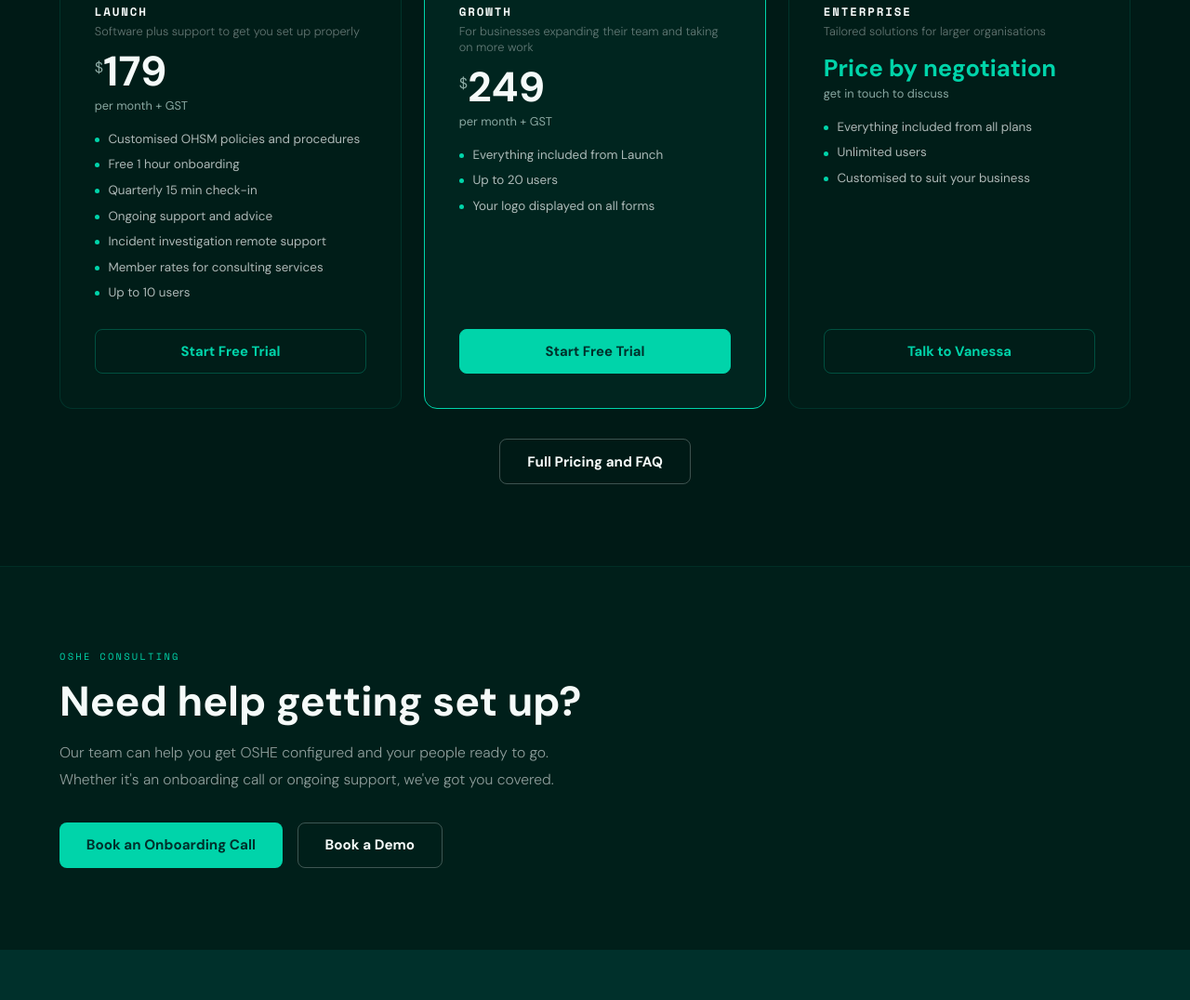
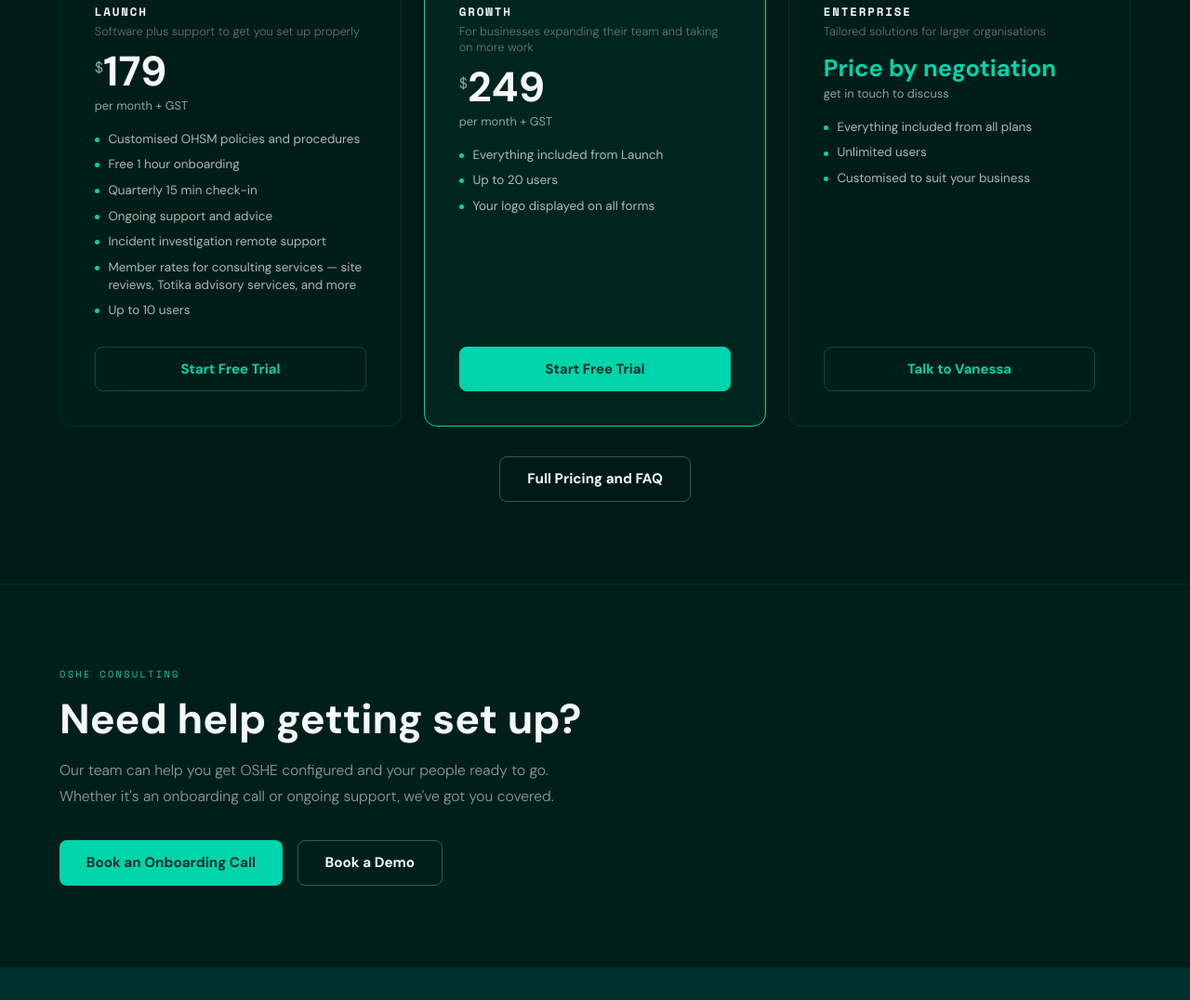
Before and after one commit to vcraftsoshe/OSHE, a plain HTML site: page index.html in a window 1280 px wide. Shown: the part 3610-4686 px from the top of the page at 93% size. Drawn offline with nearby package versions, Linux system fonts and the light colour scheme.

Commit message:
Update index.html

```diff
--- a/index.html
+++ b/index.html
@@ -24,7 +24,6 @@
   * { margin:0; padding:0; box-sizing:border-box; }
   html { scroll-behavior:smooth; }
   body { font-family:'DM Sans',sans-serif; background:var(--dark); color:var(--white); overflow-x:hidden; }
-
   nav { position:fixed; top:0; left:0; right:0; z-index:100; display:flex; align-items:center; justify-content:space-between; padding:1.5rem 4rem; background:rgba(0,48,43,0.92); backdrop-filter:blur(14px); border-bottom:1px solid rgba(0,212,170,0.12); }
   .nav-logo { display:flex; align-items:center; gap:1rem; text-decoration:none; }
   .nav-div { width:1px; height:36px; background:rgba(0,212,170,0.25); }
@@ -37,7 +36,6 @@
   .nav-links a:hover { color:var(--teal); }
   .nav-cta { background:var(--teal); color:var(--dark)!important; padding:0.55rem 1.3rem; border-radius:6px; font-weight:700!important; }
   .nav-cta:hover { background:var(--teal-light)!important; }
-
   .hamburger { display:none; flex-direction:column; gap:5px; cursor:pointer; padding:0.5rem; background:none; border:none; }
   .hamburger span { width:24px; height:2px; background:#ffffff; border-radius:2px; transition:all 0.3s; display:block; }
   .hamburger.open span:nth-child(1) { transform:rotate(45deg) translate(5px,5px); }
@@ -48,7 +46,6 @@
   .mobile-menu a { color:var(--white); text-decoration:none; font-size:1.5rem; font-weight:700; transition:color 0.2s; }
   .mobile-menu a:hover { color:var(--teal); }
   .mobile-menu .mobile-cta { background:var(--teal); color:var(--dark)!important; padding:0.85rem 2rem; border-radius:8px; }
-
   .btn { display:inline-flex; align-items:center; gap:0.5rem; padding:0.85rem 1.8rem; border-radius:8px; font-family:'DM Sans',sans-serif; font-size:0.95rem; font-weight:700; cursor:pointer; text-decoration:none; border:none; transition:all 0.2s; }
   .btn-teal { background:var(--teal); color:var(--dark); }
   .btn-teal:hover { background:var(--teal-light); transform:translateY(-2px); box-shadow:0 8px 24px rgba(0,212,170,0.2); }
@@ -60,7 +57,6 @@
   .btn-dark:hover { background:#001f1a; transform:translateY(-2px); }
   .btn-white { background:#fff; color:var(--harm-accent); }
   .btn-white:hover { background:#fff0eb; }
-
   .hero { min-height:100vh; display:flex; flex-direction:column; justify-content:center; padding:11rem 4rem 5rem; position:relative; overflow:hidden; }
   .hero-bg { position:absolute; inset:0; background:radial-gradient(ellipse 80% 60% at 70% 50%,rgba(0,212,170,0.07) 0%,transparent 70%); }
   .hero-grid { position:absolute; inset:0; background-image:linear-gradient(rgba(0,212,170,0.03) 1px,transparent 1px),linear-gradient(90deg,rgba(0,212,170,0.03) 1px,transparent 1px); background-size:60px 60px; }
@@ -73,7 +69,6 @@
   .hero-stats { display:flex; gap:3.5rem; margin-top:4.5rem; flex-wrap:wrap; animation:fadeUp 0.7s 0.4s ease both; }
   .stat h3 { font-family:'Space Mono',monospace; font-size:2rem; color:var(--teal); font-weight:700; }
   .stat p { font-size:0.8rem; color:var(--grey); margin-top:0.2rem; max-width:140px; line-height:1.4; }
-
   .hero-inner { display:grid; grid-template-columns:1fr auto; align-items:center; gap:4rem; }
   .iphone-wrap { position:relative; z-index:1; flex-shrink:0; }
   .iphone { width:320px; background:#0a0a0a; border-radius:44px; padding:12px; box-shadow:0 0 0 1px rgba(255,255,255,0.1),0 30px 80px rgba(0,0,0,0.5),0 0 40px rgba(0,212,170,0.08); position:relative; }
@@ -81,7 +76,6 @@
   .iphone-screen { width:100%; border-radius:34px; overflow:hidden; background:#000; aspect-ratio:9/19.5; position:relative; }
   .iphone-screen img { width:100%; height:100%; object-fit:cover; object-position:top; }
   .iphone-btn { width:3px; height:60px; background:rgba(255,255,255,0.15); border-radius:2px; position:absolute; right:-4px; top:120px; }
-
   .brands { display:grid; grid-template-columns:1fr 1fr; }
   .brand-half { padding:4.5rem 4rem; position:relative; overflow:hidden; }
   .brand-half.oshe { background:rgba(0,212,170,0.04); border-top:1px solid rgba(0,212,170,0.1); border-bottom:1px solid rgba(0,212,170,0.1); border-right:1px solid rgba(0,212,170,0.1); }
@@ -95,7 +89,6 @@
   .brand-half.oshe .brand-link { color:var(--teal); }
   .brand-half.harm .brand-link { color:var(--harm-accent); }
   .brand-link:hover { gap:0.9rem; }
-
   .sec { padding:5.5rem 4rem; }
   .sec.light { background:var(--white); color:var(--dark); }
   .sec.dark2 { background:#001f1a; }
@@ -106,33 +99,28 @@
   .sec.light h2.tt { color:var(--dark); }
   .sub { font-size:0.98rem; color:rgba(245,250,249,0.58); line-height:1.8; font-weight:300; max-width:540px; }
   .sec.light .sub { color:rgba(0,48,43,0.58); }
-
   .feat-grid { display:grid; grid-template-columns:repeat(3,1fr); gap:1px; background:rgba(0,48,43,0.1); margin-top:3rem; }
   .fc { background:var(--white); padding:2rem; transition:background 0.2s; }
   .fc:hover { background:#edf8f5; }
   .fc-num { font-family:'Space Mono',monospace; font-size:0.58rem; letter-spacing:0.16em; color:var(--teal); margin-bottom:0.5rem; text-transform:uppercase; }
   .fc h3 { font-size:0.97rem; font-weight:700; color:var(--dark); margin-bottom:0.4rem; line-height:1.3; }
   .fc p { font-size:0.83rem; color:rgba(0,48,43,0.55); line-height:1.6; font-weight:300; }
-
   .harm-grid { display:grid; grid-template-columns:1fr 1fr; gap:1rem; margin-top:2.5rem; }
   .hc { border:1px solid rgba(46,55,254,0.15); border-radius:10px; padding:1.5rem; background:rgba(46,55,254,0.04); transition:all 0.25s; }
   .hc:hover { border-color:rgba(46,55,254,0.4); background:rgba(46,55,254,0.08); }
   .hc h3 { font-size:0.97rem; font-weight:700; color:var(--harm-accent); margin-bottom:0.35rem; }
   .hc p { font-size:0.83rem; color:rgba(245,250,249,0.52); line-height:1.6; font-weight:300; }
-
   .cbar { background:var(--teal); color:var(--dark); padding:3rem 4rem; display:flex; align-items:center; justify-content:space-between; gap:2rem; flex-wrap:wrap; }
   .cbar h3 { font-size:clamp(1.2rem,2.2vw,1.8rem); font-weight:700; max-width:580px; line-height:1.3; }
   .cbar p { opacity:0.7; margin-top:0.3rem; font-size:0.9rem; }
   .hbar { background:var(--harm-accent); color:#fff; padding:3rem 4rem; display:flex; align-items:center; justify-content:space-between; gap:2rem; flex-wrap:wrap; }
   .hbar h3 { font-size:clamp(1.2rem,2.2vw,1.8rem); font-weight:700; max-width:580px; line-height:1.3; }
   .hbar p { opacity:0.8; margin-top:0.3rem; font-size:0.9rem; }
-
   .v-wrap { display:grid; grid-template-columns:1fr 1.3fr; gap:5rem; align-items:center; }
   .photo-box { width:100%; aspect-ratio:4/5; border-radius:16px; border:1px solid rgba(0,212,170,0.15); overflow:hidden; position:relative; }
   .photo-box img { width:100%; height:100%; object-fit:cover; }
   .quote { font-size:1.1rem; font-style:italic; color:var(--teal); line-height:1.7; border-left:3px solid var(--teal); padding-left:1.3rem; margin:1.8rem 0; font-weight:300; }
   .body-t { font-size:0.95rem; color:rgba(245,250,249,0.62); line-height:1.85; font-weight:300; }
-
   .price-grid { display:grid; grid-template-columns:repeat(3,1fr); gap:1.5rem; margin-top:3rem; }
   .pcard { border:1px solid rgba(0,212,170,0.12); border-radius:14px; padding:2.3rem; background:rgba(0,212,170,0.02); display:flex; flex-direction:column; transition:all 0.25s; position:relative; }
   .pcard:hover { border-color:rgba(0,212,170,0.3); transform:translateY(-4px); }
@@ -150,13 +138,11 @@
   .pbtn:hover { background:rgba(0,212,170,0.1); }
   .pcard.ft .pbtn { background:var(--teal); color:var(--dark); border-color:var(--teal); }
   .pcard.ft .pbtn:hover { background:var(--teal-light); }
-
   .cta-wrap { text-align:center; padding:6rem 4rem; }
   .cta-box { max-width:680px; margin:0 auto; background:linear-gradient(135deg,rgba(0,212,170,0.08),rgba(0,48,43,0.3)); border:1px solid rgba(0,212,170,0.2); border-radius:24px; padding:3.5rem; }
   .cta-box h2 { font-size:clamp(1.7rem,3.5vw,2.5rem); font-weight:700; margin-bottom:1rem; line-height:1.2; }
   .cta-box p { font-size:0.97rem; color:rgba(245,250,249,0.58); line-height:1.75; font-weight:300; margin-bottom:2rem; }
   .cta-acts { display:flex; gap:1rem; justify-content:center; flex-wrap:wrap; }
-
   footer { background:#001a16; border-top:1px solid rgba(0,212,170,0.08); padding:2.8rem 4rem; display:flex; align-items:center; justify-content:space-between; flex-wrap:wrap; gap:1.5rem; }
   .footer-logos { display:flex; align-items:center; gap:0.6rem; }
   .footer-logos span { font-family:'Space Mono',monospace; font-weight:700; font-size:1rem; }
@@ -166,7 +152,6 @@
   .flinks a { color:var(--grey); text-decoration:none; font-size:0.82rem; transition:color 0.2s; }
   .flinks a:hover { color:var(--teal); }
   .fcopy { font-size:0.74rem; color:rgba(138,168,162,0.45); text-align:right; line-height:1.6; }
-
   .overlay { display:none; position:fixed; inset:0; background:rgba(0,0,0,0.7); z-index:200; align-items:center; justify-content:center; padding:1.5rem; backdrop-filter:blur(4px); }
   .overlay.open { display:flex; }
   .popup { background:#001f1a; border:1px solid rgba(0,212,170,0.25); border-radius:18px; padding:2.5rem; width:100%; max-width:480px; position:relative; animation:fadeUp 0.3s ease both; }
@@ -188,10 +173,8 @@
   .success-msg { display:none; text-align:center; padding:1rem 0; }
   .success-msg h3 { font-size:1.3rem; font-weight:700; color:var(--teal); margin-bottom:0.5rem; }
   .success-msg p { font-size:0.88rem; color:rgba(245,250,249,0.5); line-height:1.6; }
-
   @keyframes scroll { from { transform:translateX(0); } to { transform:translateX(-50%); } }
   @keyframes fadeUp { from { opacity:0; transform:translateY(18px); } to { opacity:1; transform:translateY(0); } }
-
   @media(max-width:1024px) {
     nav { padding:1rem 1.5rem; }
     .hamburger { display:flex !important; }
@@ -221,7 +204,6 @@
 </script>
 </head>
 <body>
-
 <!-- TRIAL POPUP -->
 <div class="overlay" id="trialOverlay">
   <div class="popup">
@@ -267,7 +249,6 @@
     </div>
   </div>
 </div>
-
 <nav>
   <a href="index.html" class="nav-logo">
     <span class="nav-brand">
@@ -287,7 +268,6 @@
     <span></span><span></span><span></span>
   </button>
 </nav>
-
 <div class="mobile-menu" id="mobileMenu">
   <a href="oshe-features.html" onclick="toggleMenu()">OSHE Software</a>
   <a href="harm-services.html" onclick="toggleMenu()">HARM Consulting</a>
@@ -295,7 +275,6 @@
   <a href="team.html" onclick="toggleMenu()">Team</a>
   <a href="book.html" class="mobile-cta" onclick="toggleMenu()">Book Now</a>
 </div>
-
 <section class="hero">
   <div class="hero-bg"></div>
   <div class="hero-grid"></div>
@@ -332,7 +311,6 @@
     </div>
   </div>
 </section>
-
 <div class="brands" id="how-it-works">
   <div class="brand-half oshe">
     <div class="brand-name">OSHE</div>
@@ -347,7 +325,6 @@
     <a href="harm-services.html" class="brand-link">Explore HARM services →</a>
   </div>
 </div>
-
 <div class="sec light" id="features">
   <span class="stag">OSHE Platform</span>
   <h2 class="tt">Everything your site needs.<br>Nothing it doesn't.</h2>
@@ -361,7 +338,6 @@
     <a href="oshe-features.html" class="btn btn-teal">See All 9 Core Features</a>
   </div>
 </div>
-
 <div style="padding:3rem 0;border-top:1px solid rgba(0,212,170,0.08);border-bottom:1px solid rgba(0,212,170,0.08);">
   <p style="font-family:'Space Mono',monospace;font-size:0.65rem;letter-spacing:0.22em;text-transform:uppercase;color:var(--grey);text-align:center;margin-bottom:2rem;">Trusted By</p>
   <div style="overflow:hidden;width:100%;position:relative;">
@@ -381,7 +357,6 @@
     </div>
   </div>
 </div>
-
 <div class="cbar">
   <div>
     <h3>No app download needed for site sign-in.</h3>
@@ -389,7 +364,6 @@
   </div>
   <a href="book.html" class="btn btn-dark">See It in Action</a>
 </div>
-
 <div class="sec dark2" id="about">
   <div class="v-wrap">
     <div class="photo-box">
@@ -408,7 +382,6 @@
     </div>
   </div>
 </div>
-
 <div class="sec dark2" id="pricing" style="background:#001a16;">
   <span class="stag">OSHE Pricing</span>
   <h2 class="tt">Simple. Transparent. No surprises.</h2>
@@ -425,7 +398,7 @@
         <li>Quarterly 15 min check-in</li>
         <li>Ongoing support and advice</li>
         <li>Incident investigation remote support</li>
-        <li>Member rates for consulting services</li>
+        <li>Member rates for consulting services — site reviews, Totika advisory services, and more</li>
         <li>Up to 10 users</li>
       </ul>
       <a href="book.html" class="pbtn">Start Free Trial</a>
@@ -459,7 +432,6 @@
     <a href="pricing.html" class="btn btn-outline">Full Pricing and FAQ</a>
   </div>
 </div>
-
 <div class="sec dark2" id="oshe-consulting" style="background:#001f1a;border-top:1px solid rgba(0,212,170,0.08);">
   <span class="stag">OSHE Consulting</span>
   <h2 class="tt">Need help getting set up?</h2>
@@ -469,7 +441,6 @@
     <a href="book.html" class="btn btn-outline">Book a Demo</a>
   </div>
 </div>
-
 <div class="cta-wrap">
   <div class="cta-box">
     <span class="stag" style="display:block;text-align:center;margin-bottom:0.5rem;">Ready when you are</span>
@@ -481,7 +452,6 @@
     </div>
   </div>
 </div>
-
 <div class="sec harm-dark" id="harm-services" style="position:relative;overflow:hidden;">
   <div style="position:relative;z-index:1;">
     <span class="stag h">HARM Consulting</span>
@@ -503,7 +473,6 @@
     </div>
   </div>
 </div>
-
 <div class="hbar">
   <div>
     <h3>Not sure where to start? That is what the 1:1 is for.</h3>
@@ -511,7 +480,6 @@
   </div>
   <a href="https://calendly.com/oshenz" target="_blank" class="btn btn-white">Book with Vanessa</a>
 </div>
-
 <footer>
   <div>
     <div class="footer-logos">
@@ -544,7 +512,6 @@
     <span style="opacity:0.5;">oshe.co.nz &middot; harm.co.nz</span>
   </div>
 </footer>
-
 </body>
 <script>
   function toggleMenu() {
@@ -552,7 +519,6 @@
     document.getElementById('mobileMenu').classList.toggle('open');
     document.body.style.overflow = document.getElementById('mobileMenu').classList.contains('open') ? 'hidden' : '';
   }
-
   function runCountUp() {
     document.querySelectorAll('.count').forEach(el => {
       const target = parseInt(el.dataset.target);
@@ -569,7 +535,6 @@
   document.addEventListener('DOMContentLoaded', function() {
     setTimeout(runCountUp, 800);
   });
-
   document.querySelectorAll('a[href="book.html"]').forEach(btn => {
     if (btn.textContent.includes('Trial')) {
       btn.href = '#';
```
